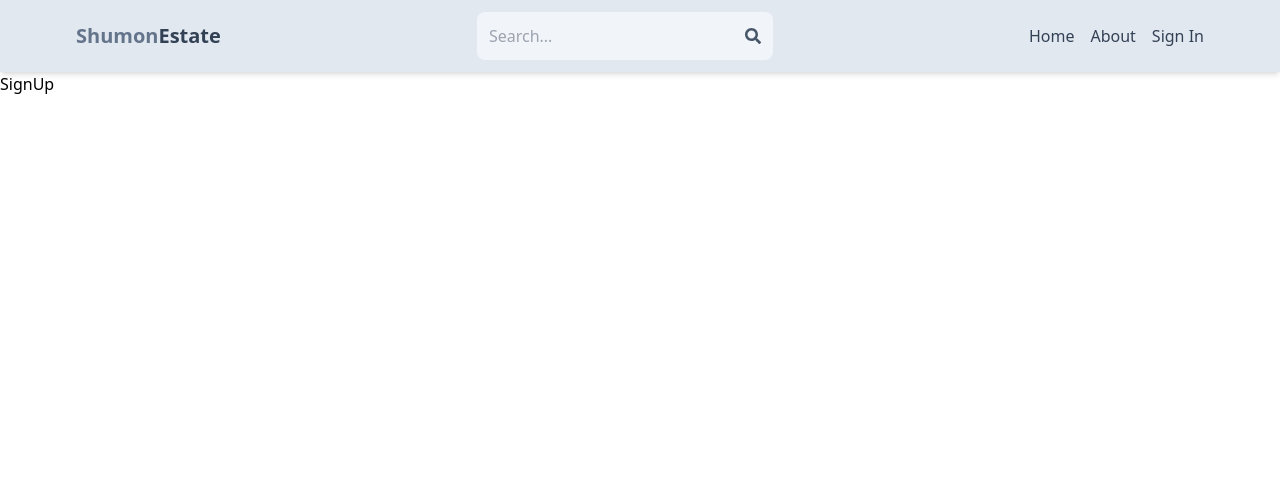
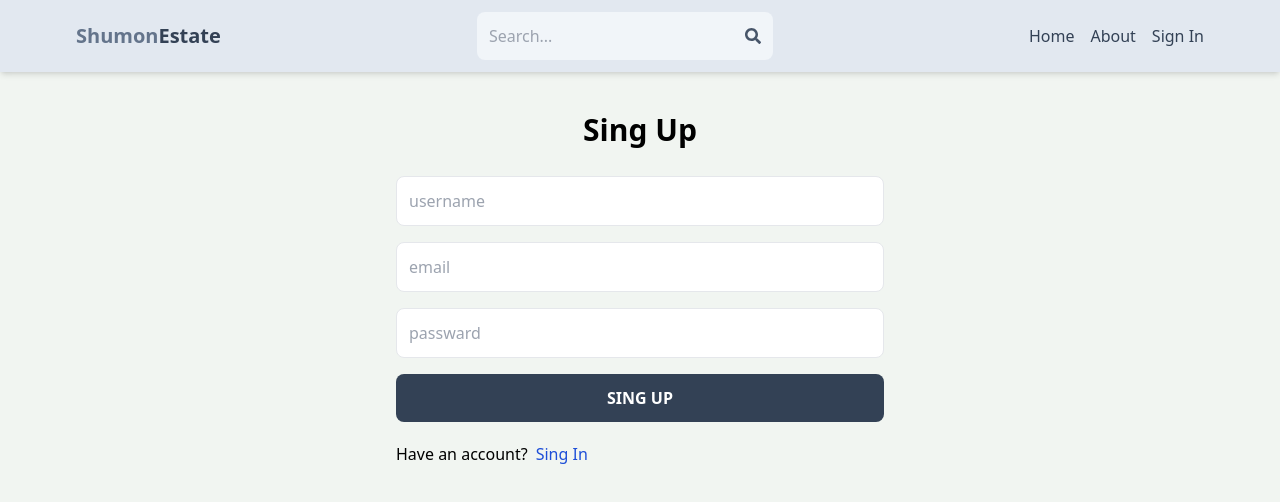
Before and after one commit to codewithshumon/mern-real-estate, a React (Vite) app in the folder client/: page /sign-up in a window 1280 px wide. Shown: the top 502 px of the page. Built offline with nearby package versions, Linux system fonts and the light colour scheme.

Commit message:
complete sign up page UI

```diff
--- a/client/src/index.css
+++ b/client/src/index.css
@@ -3,5 +3,5 @@
 @tailwind utilities;
 
 body {
-  height: auto;
+  background-color: rgb(241, 245, 241);
 }
--- a/client/src/pages/SignUp.jsx
+++ b/client/src/pages/SignUp.jsx
@@ -1,6 +1,39 @@
 /* eslint-disable no-unused-vars */
-import React from "react";
+import { Link } from "react-router-dom";
 
 export default function SignUp() {
-  return <div>SignUp</div>;
+  return (
+    <div className="p-3 max-w-lg mx-auto">
+      <h1 className="text-3xl text-center font-semibold my-7">Sing Up</h1>
+      <form className="flex flex-col gap-4">
+        <input
+          type="text"
+          placeholder="username"
+          className="border p-3 rounded-lg"
+          id="username"
+        />
+        <input
+          type="email"
+          placeholder="email"
+          className="border p-3 rounded-lg"
+          id="email"
+        />
+        <input
+          type="password"
+          placeholder="passward"
+          className="border p-3 rounded-lg"
+          id="passward"
+        />
+        <button className="bg-slate-700 text-white uppercase font-semibold p-3 rounded-lg hover:opacity-80 disabled:opacity-70">
+          Sing Up
+        </button>
+      </form>
+      <div className="flex gap-2 mt-5">
+        <p>Have an account?</p>
+        <Link to={"/sing-in"}>
+          <span className="text-blue-700">Sing In</span>
+        </Link>
+      </div>
+    </div>
+  );
 }
```
